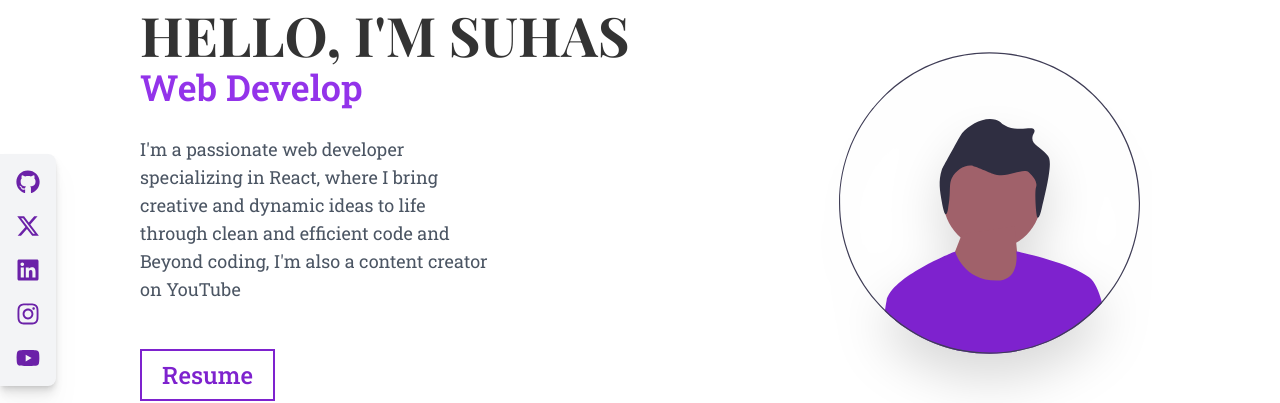
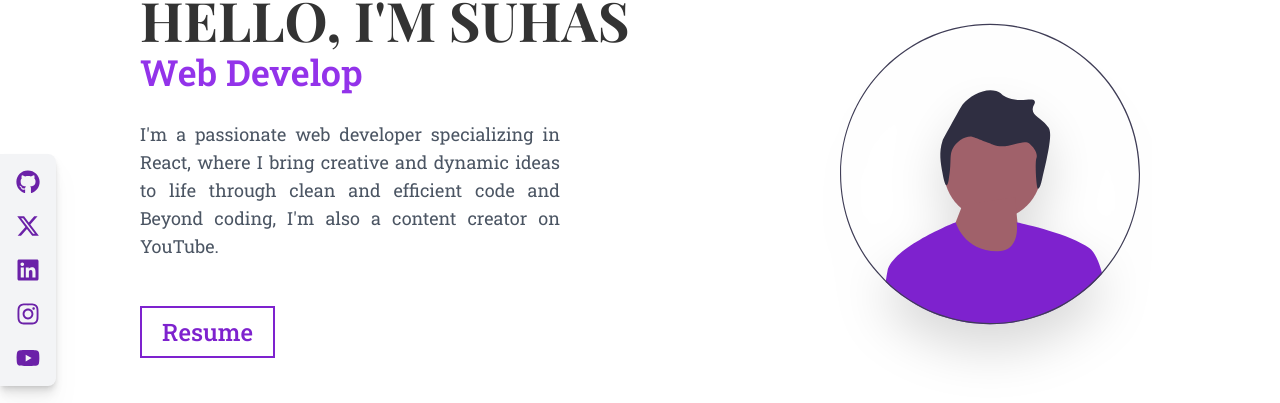
Before and after one commit to suhasledange/Portfolio, a React (Vite) app: page / in a window 1280 px wide. Shown: the part 147-550 px from the top of the page. Built offline with nearby package versions, Linux system fonts and the light colour scheme; no server answers; a web font is replaced by a local one.

Commit message:
work fix

```diff
--- a/src/pages/Work/Work.jsx
+++ b/src/pages/Work/Work.jsx
@@ -30,11 +30,12 @@ const Work = () => {
   return (
 
     <Container>
-      <section className='h-[35rem] md:h-[37rem] mb-10 flex justify-between flex-col flex-grow '>
+      <section className='h-[37rem] flex flex-col mb-10'>
 
-        <div className='flex w-full justify-between items-center h-full'>
+        <div className='flex w-full justify-between items-center h-[95%] -mt-8'>
 
           <div className='space-y-14'>
+
             <div className='space-y-3'>
 
               <h1 className='text-4xl md:text-[3.4rem] custom-font font-bold'>HELLO, I'M SUHAS</h1>
@@ -42,8 +43,9 @@ const Work = () => {
               <div className='h-[3rem]'>
                 <span className='text-purple-600 font-semibold text-3xl md:text-4xl cursor-none' id="typed-text"></span>
               </div>
-              <div className='pt-2 md:w-2/4'>
-                <p className='text-md md:text-lg font-normal dark:text-gray-400 text-gray-600'>I'm a passionate web developer specializing in React, where I bring creative and dynamic ideas to life through clean and efficient code and Beyond coding, I'm also a content creator on YouTube</p>
+
+              <div className='pt-2 md:w-[60%]'>
+                <p className='text-md text-justify md:text-lg font-normal dark:text-gray-400 text-gray-600'>I'm a passionate web developer specializing in React, where I bring creative and dynamic ideas to life through clean and efficient code and Beyond coding, I'm also a content creator on YouTube.</p>
               </div>
             </div>
 
@@ -68,7 +70,7 @@ const Work = () => {
 
         </div>
 
-        <ScrollLink to="work" smooth={true} duration={700} className=' animate-bounce flex items-center justify-center cursor-pointer text-4xl text-purple-700 font-bold'>
+        <ScrollLink to="work" smooth={true} duration={600} className=' animate-bounce flex items-center justify-center cursor-pointer text-4xl text-purple-700 font-bold'>
           <IoIosArrowDown />
         </ScrollLink>
 
```
